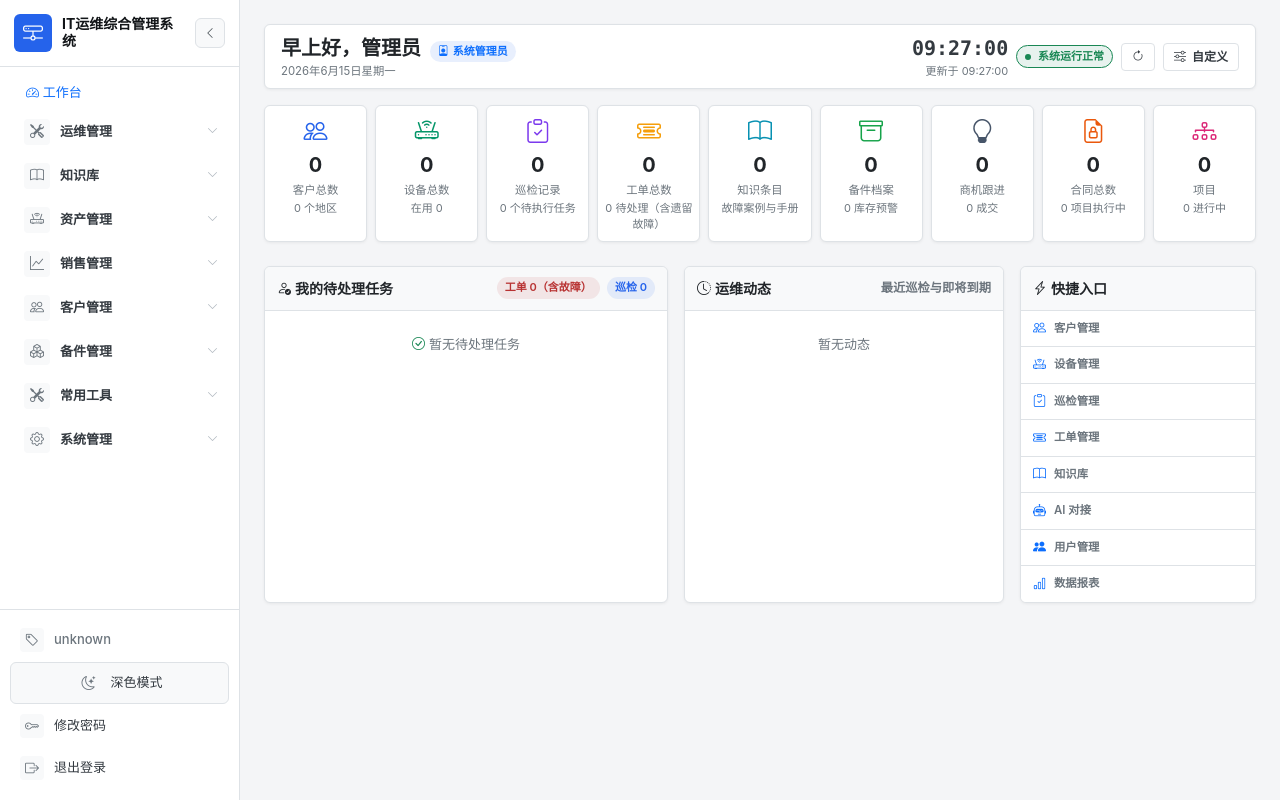
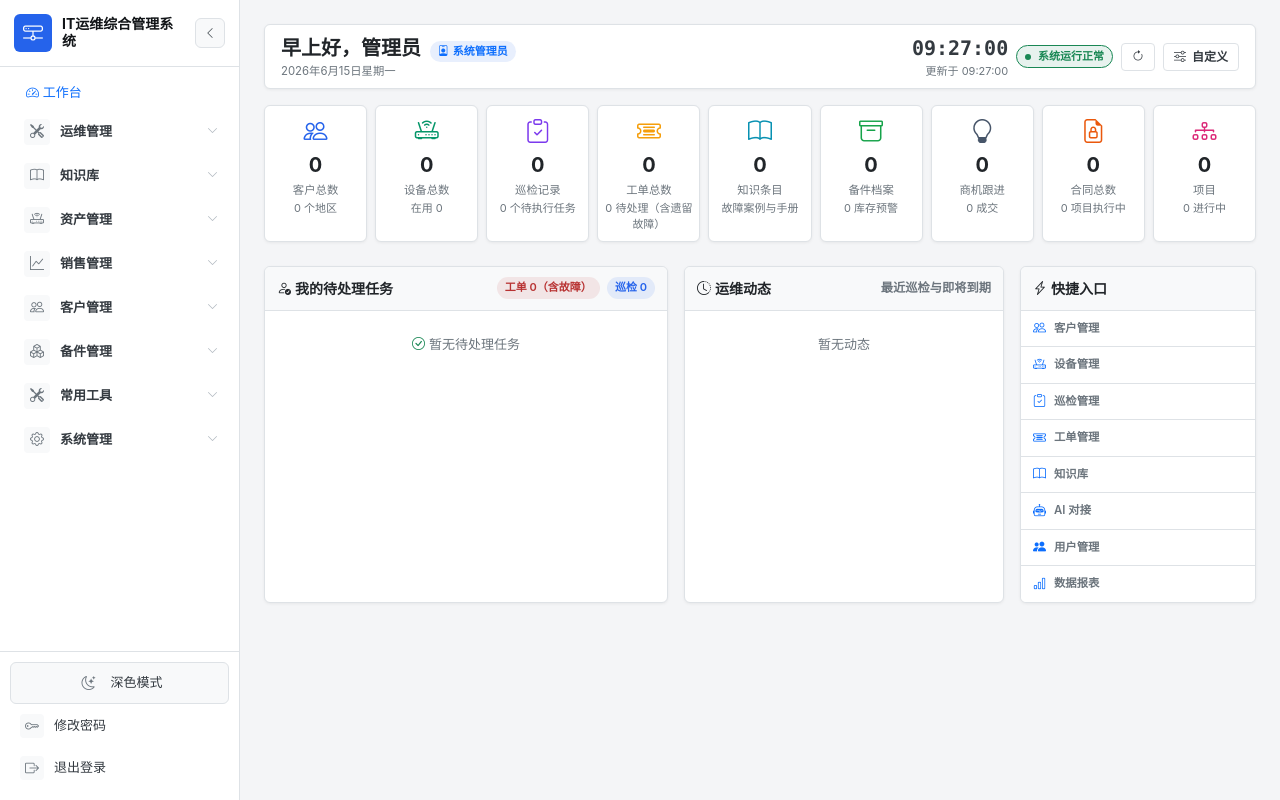
Before and after one commit to fishensl/itsm-system, a Flask app: page / in a window 1280 px wide. Run offline with Flask 3, Linux system fonts and the light colour scheme; a user stored in the database is signed in; data comes from the database, SQL or seed files in the repository; data that the repository does not hold is empty; some libraries are stand-ins or nearby versions.

Commit message:
移除侧边栏版本号显示（系统概览页已显示）

```diff
--- a/templates/base.html
+++ b/templates/base.html
@@ -100,9 +100,6 @@
         </ul>
 
         <div class="sidebar-footer">
-            <div class="nav-link text-muted small" style="pointer-events: none;">
-                <i class="bi-tag"></i><span class="sidebar-text">{{ APP_VERSION }}</span>
-            </div>
             <button class="nav-link theme-toggle" type="button" onclick="toggleTheme()" title="切换主题">
                 <i class="bi-moon-stars" id="themeToggleIcon"></i><span class="sidebar-text" id="themeToggleText">深色模式</span>
             </button>
```
